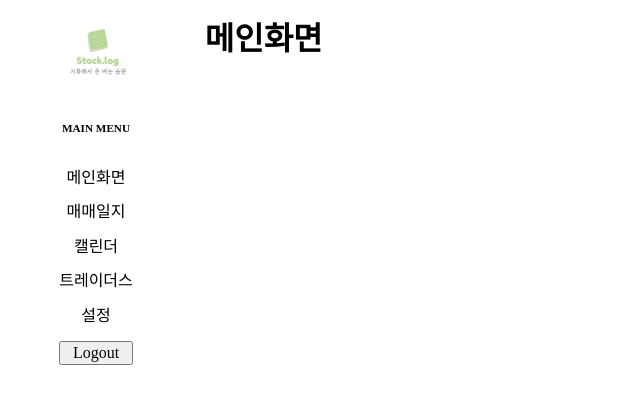
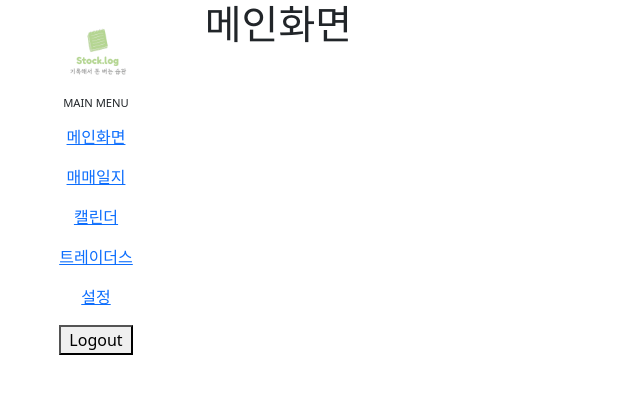
Before and after one commit to isac7722/Stock.log, a React (Create React App) app in the folder src/main/frontend/: page / in a window 1280 px wide. Shown: the top 404 px of the page, without its empty margins (0-640 px from the left). Built offline with nearby package versions, Linux system fonts and the light colour scheme.

Commit message:
Fix : 리액트 부트스트랩과 내비게이션 바 css 혼선 해결

```diff
--- a/src/main/frontend/src/App.js
+++ b/src/main/frontend/src/App.js
@@ -11,6 +11,7 @@ import Signup from "./pages/Signup";
 import FindPass from "./pages/FindPass";
 import "normalize.css"
 import Trader from "./pages/Trader";
+import 'bootstrap/dist/css/bootstrap.min.css';
 
 function App() {
   return (
--- a/src/main/frontend/src/components/NavBar.js
+++ b/src/main/frontend/src/components/NavBar.js
@@ -10,7 +10,7 @@ const NavBar = ({pageInfo}) => {
 
     return(
         <>
-            <nav className={"navbar"}>
+            <nav id={"navbar"}>
                 <div id={"logoBox"}>
                     <img id={"logo"} src={"/img/logo.png"} alt={"로고 이미지"}/>
                 </div>
--- a/src/main/frontend/src/css/Layout.css
+++ b/src/main/frontend/src/css/Layout.css
@@ -1,4 +1,4 @@
-.navbar {
+#navbar {
     width: 15%;
     height: 100%;
     display: flex;
```
